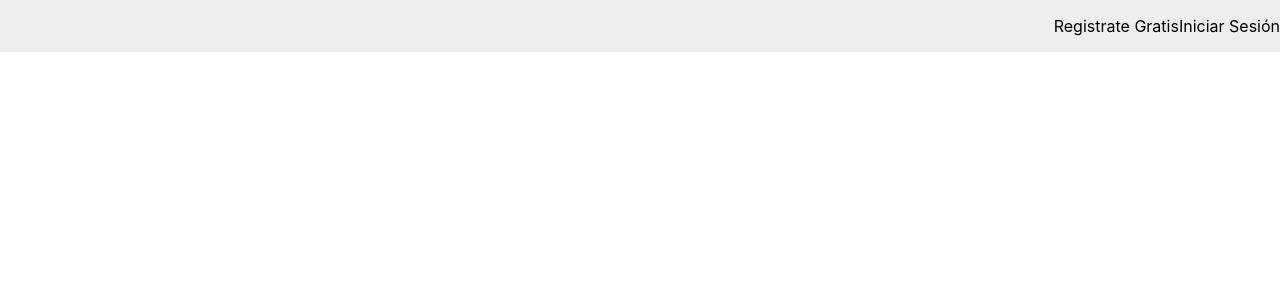
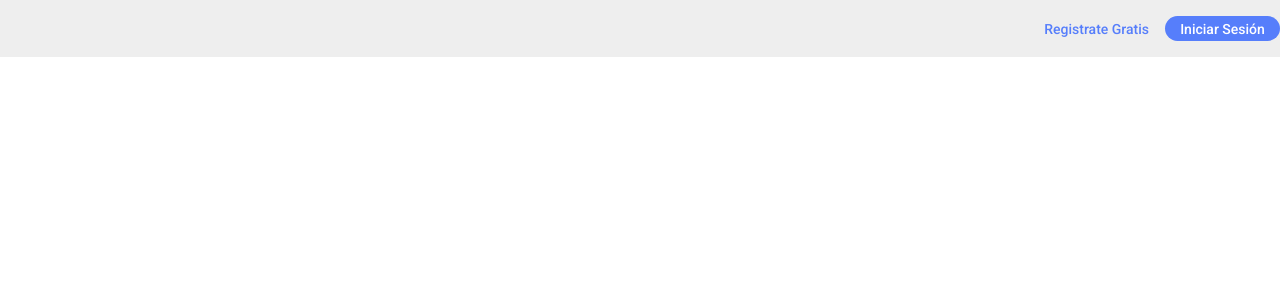
Before and after one commit to jonathanlevrero/NubiProyecto, a React (Create React App) app in the folder nubilanding/: page / in a window 1280 px wide. Shown: the top 300 px of the page. Built offline with nearby package versions, Linux system fonts and the light colour scheme.

Commit message:
botones principales

```diff
--- a/nubilanding/src/components/Header/Header.js
+++ b/nubilanding/src/components/Header/Header.js
@@ -8,8 +8,8 @@ function Header() {
         <header>
             <nav>
                 <ul>
-                    <a>Registrate Gratis</a>
-                    <a>Iniciar Sesión</a>
+                    <button className={styles.Registrate}>Registrate Gratis</button>
+                    <button className={styles.Iniciarsesion}>Iniciar Sesión</button>
 
                 </ul>
             </nav>
--- a/nubilanding/src/components/Header/styles.module.scss
+++ b/nubilanding/src/components/Header/styles.module.scss
@@ -13,5 +13,25 @@ header {
 }
 nav ul {
   display: flex;
-  justify-content: flex-end;
+
 }
+.Registrate{
+  color: $color-boton;
+  margin-right: 10px;
+  font-family: "Roboto";
+  font-size: 14px;
+  font-weight: 500;
+  background-color: transparent;
+  border: transparent;
+}
+.Iniciarsesion{
+  color: #ffffff;
+  background-color: $color-boton;
+  border-radius: 30px;
+  border: transparent;
+  width: 115px;
+  height: 25px;
+  font-family: "Roboto";
+  font-size: 14px;
+  font-weight: 500;
+}
```
